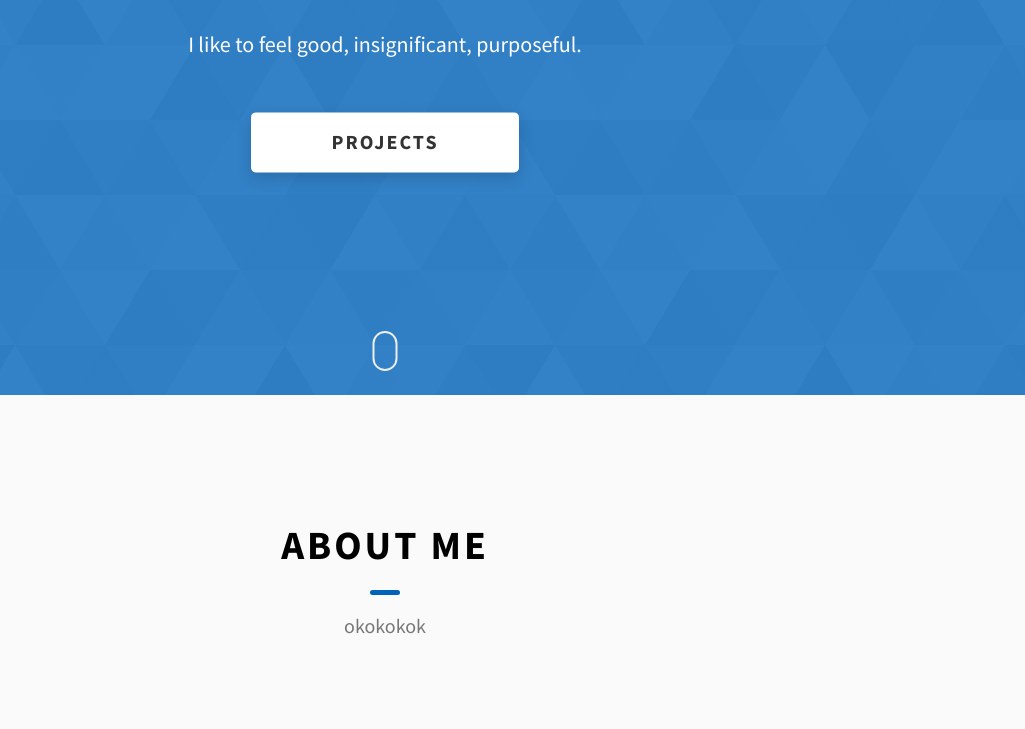
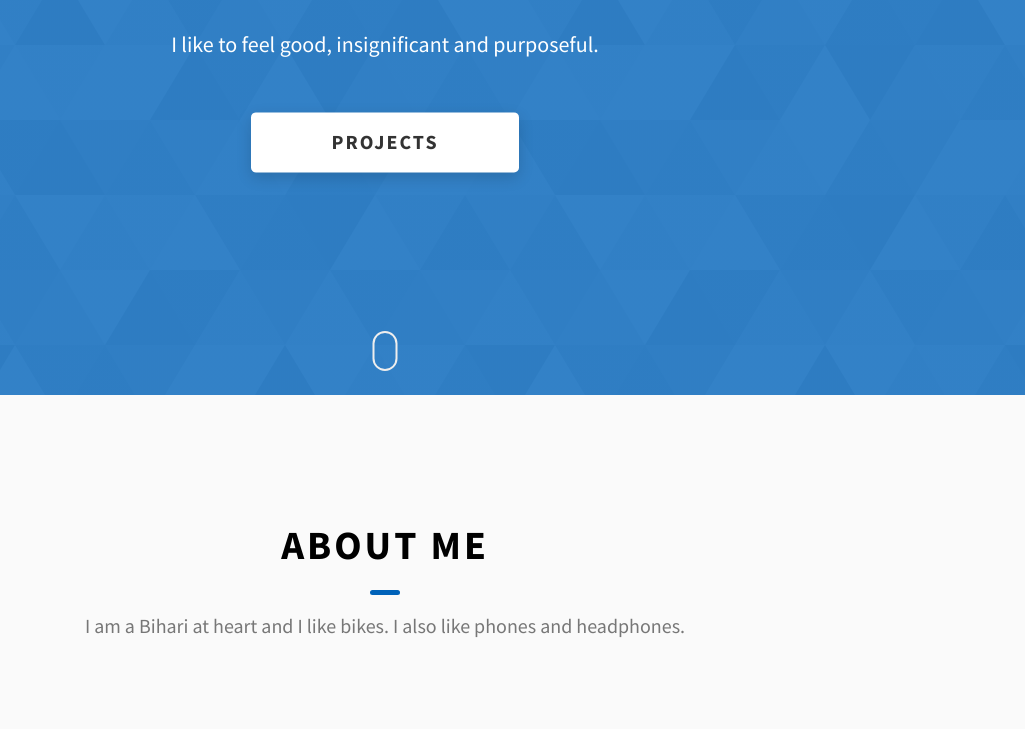
Before and after one commit to jaswantk917/jaswantk917, a website: page index.html in a window 1280 px wide. Shown: the part 405-1134 px from the top of the page, 255-1280 px from the left. Drawn offline with Linux system fonts and the light colour scheme.

Commit message:
Update index.html

```diff
--- a/index.html
+++ b/index.html
@@ -5,8 +5,8 @@
   <meta charset="UTF-8" />
   <meta name="viewport" content="width=device-width, initial-scale=1.0" />
   <meta http-equiv="X-UA-Compatible" content="ie=edge" />
-  <title>Dopefolio</title>
-  <meta name="description" content="Portfolio Template for Developer" />
+  <title>bIONArAq</title>
+  <meta name="description" content="Hello its me Jaswant!" />
 
   <link rel="stylesheet" href="css/style.css" />
 
@@ -78,7 +78,7 @@
       <h1 class="heading-primary">Hey, My name is Jaswant Kumar</h1>
       <div class="home-hero__info">
         <p class="text-primary">
-          I like to feel good, insignificant, purposeful.
+          I like to feel good, insignificant and purposeful.
         </p>
       </div>
       <div class="home-hero__cta">
@@ -128,7 +128,7 @@
       <h2 class="heading heading-sec heading-sec__mb-med">
         <span class="heading-sec__main">About Me</span>
         <span class="heading-sec__sub">
-          okokokok
+          I am a Bihari at heart and I like bikes. I also like phones and headphones.
         </span>
       </h2>
       <div class="about__content">
```
